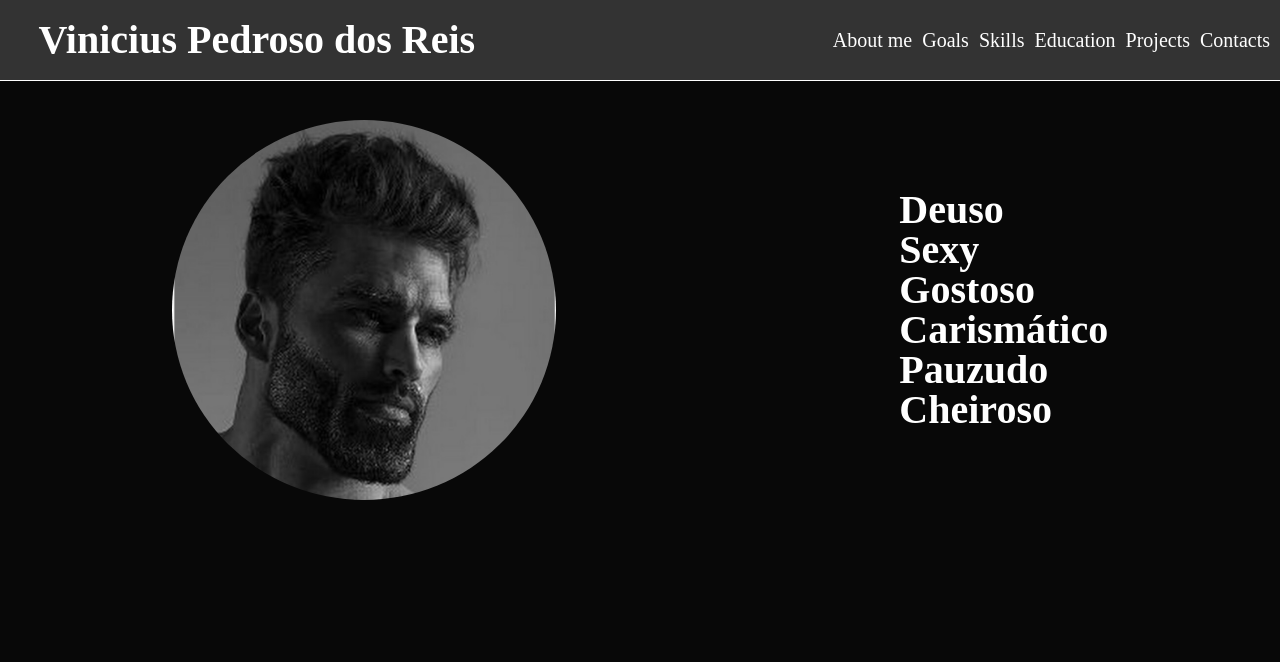
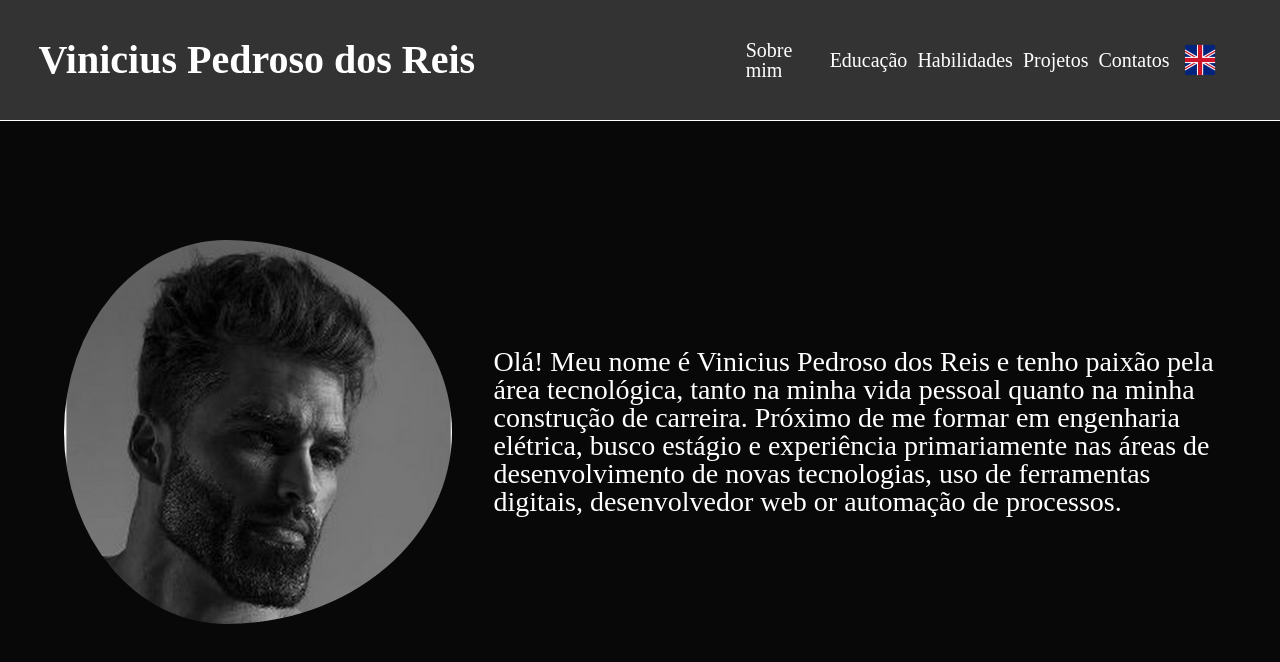
Before and after one commit to Vinicius-Pedroso/portfolio, a React (Create React App) app: page / in a window 1280 px wide. Shown: the top 662 px of the page. Built offline with nearby package versions, Linux system fonts and the light colour scheme.

Commit message:
About done and language

```diff
--- a/public/index.html
+++ b/public/index.html
@@ -15,5 +15,7 @@
   <body>
     <noscript>You need to enable JavaScript to run this app.</noscript>
     <div id="root"></div>
+    <script type="module" src="https://unpkg.com/ionicons@5.5.2/dist/ionicons/ionicons.esm.js"></script>
+    <script nomodule src="https://unpkg.com/ionicons@5.5.2/dist/ionicons/ionicons.js"></script>
   </body>
 </html>
--- a/src/App.js
+++ b/src/App.js
@@ -1,18 +1,29 @@
 import { createGlobalStyle } from "styled-components";
 import About from "./components/about";
+import Skills from "./components/skills";
 import Header from "./components/header";
+import Projects from "./components/projects";
+import Education from "./components/education";
+import Contacts from "./components/contacts";
 
-function App() {
+import {useState } from "react";
+
+export default function App() {
+
+  const [languageEnglish, setLanguageEnglish] = useState(true)
+
   return (
     <>
       <GlobalStyle/>
-      <Header/>
-      <About/>
+      <Header language={languageEnglish} setLanguage={setLanguageEnglish}/>
+      <About language={languageEnglish}/>
+      {/* <Education />
+      <Skills />
+      <Projects />
+      <Contacts /> */}
     </>
   );
 }
-
-export default App;
 
 const GlobalStyle = createGlobalStyle`
   *{
@@ -23,6 +34,5 @@ const GlobalStyle = createGlobalStyle`
   }
   body{
     background-color: #080808;
-    font-family: "Lato", sans-serif;
   }
 `;
--- a/src/components/about.js
+++ b/src/components/about.js
@@ -1,42 +1,50 @@
 import styled from "styled-components";
-// import chad from '../public/assets/chad.jpg';
 
-export default function About() {
+export default function About({language}) {
   return (
     <Container>
         <img src="/assets/chad.png" alt="Chad"></img>
         <div>
-        <h1>Deuso</h1>
-        <h1>Sexy</h1>
-        <h1>Gostoso</h1>
-        <h1>Carismático</h1>
-        <h1>Pauzudo</h1>
-        <h1>Cheiroso</h1>
+            {language ? <>
+                <h1>Olá! Meu nome é Vinicius Pedroso dos Reis e tenho paixão pela área tecnológica,
+            tanto na minha vida pessoal quanto na minha construção de carreira. Próximo de
+            me formar em engenharia elétrica, busco estágio e experiência primariamente nas
+            áreas de desenvolvimento de novas tecnologias, uso de ferramentas digitais, desenvolvedor web or
+            automação de processos.</h1>
+            </> :
+            <>
+                <h1>Hello! My name is Vinicius Pedroso dos Reis and I'm passionate about technology for both, my professional life and my personal as well.
+            Graduating soon in Electrical Engineering at USP, I'm currently searching for a Job or a Intership in any technological field, but mostly
+            in research & development of new technology, working with digital tools, web development or process automation</h1>
+            </>}
         </div>
-
     </Container>
   );
 }
 
 
 const Container = styled.div`
+    height: 60vh;
     width: 100%;
     display: flex;
     justify-content: space-around;
     align-items: center;
-    padding-top: 120px;
+    padding-top: 15%;
     background-color: #080808;
 
     img {
-        height: 30%;
-        width: 30%;
+        padding-left: 5%;
+        height: 80%;
+        width: 80%;
         border: none;
         border-radius: 100%;
     }
 
     h1{
-        font-size: 40px;
-        font-weight: 700;
+        padding-left: 5%;
+        padding-right: 5%;
+        font-size: 28px;
+        font-weight: 400;
         font-family: 'Times New Roman', Times, serif;
         color: white;
     }
--- /dev/null
+++ b/src/components/contacts.js
@@ -0,0 +1,41 @@
+import styled from "styled-components";
+
+export default function Contacts() {
+  return (
+    <Container>
+        <h1>Contacts</h1>
+        <h2>Ganhar dinheiro, tomar café e jogar smash</h2>
+
+    </Container>
+  );
+}
+
+
+const Container = styled.div`
+    height: auto;
+    width: 100%;
+    display: flex;
+    flex-direction: column;
+    align-items: center;
+    background-color: #080808;
+
+    h1{
+        padding-top: 10vh;
+        font-size: 40px;
+        font-weight: 700;
+        font-family: 'Times New Roman', Times, serif;
+        color: white;
+    }
+
+    div {
+        display: flex;
+    }
+
+    h2 {
+        padding-top: 5vh;
+        font-size: 20px;
+        font-weight: 400;
+        font-family: 'Times New Roman', Times, serif;
+        color: white;
+    }
+`
--- /dev/null
+++ b/src/components/education.js
@@ -0,0 +1,42 @@
+import styled from "styled-components";
+
+export default function Education() {
+  return (
+    <Container>
+        <h1>Education</h1>
+        <h2>Ganhar dinheiro, tomar café e jogar smash</h2>
+
+    </Container>
+  );
+}
+
+
+const Container = styled.div`
+    height: 85vh;
+    width: 100%;
+    margin-top: 5%;
+    display: flex;
+    flex-direction: column;
+    align-items: center;
+    background-color: #333333;
+
+    h1{
+        padding-top: 10vh;
+        font-size: 40px;
+        font-weight: 700;
+        font-family: 'Times New Roman', Times, serif;
+        color: white;
+    }
+
+    div {
+        display: flex;
+    }
+
+    h2 {
+        padding-top: 5vh;
+        font-size: 20px;
+        font-weight: 400;
+        font-family: 'Times New Roman', Times, serif;
+        color: white;
+    }
+`
--- a/src/components/header.js
+++ b/src/components/header.js
@@ -1,23 +1,35 @@
 import styled from "styled-components"
 
-export default function Header() {
+export default function Header({language, setLanguage}) {
   return (
     <Container>
         <h1>Vinicius Pedroso dos Reis</h1>
-        <div>
-            <h2>About me</h2>
-            <h2>Goals</h2>
+        {language? <>
+            <div>
+            <h2>Sobre mim</h2>
+            <h2>Educação</h2>
+            <h2>Habilidades</h2>
+            <h2>Projetos</h2>
+            <h2>Contatos</h2>
+            <img src="/assets/england.png" alt="england logo" onClick={() => setLanguage(false)}/>
+            </div>
+        </> :
+        <>
+            <div>
+            <h2>About</h2>
             <h2>Skills</h2>
             <h2>Education</h2>
             <h2>Projects</h2>
             <h2>Contacts</h2>
-        </div>
+            <img src="/assets/brasil.png" alt="brasil logo" onClick={() => setLanguage(true)}/>
+            </div>
+        </>}
     </Container>
   );
 }
 
 const Container = styled.div`
-    height: 80px;
+    height: 15vh;
     width: 100%;
     border-bottom: 1px solid white;
     display: flex;
@@ -36,13 +48,39 @@ const Container = styled.div`
 
     div {
         display: flex;
+        padding-right: 5%;
     }
 
     h2 {
-        padding: 35px 10px 35px 0px;
+        display: flex;
+        align-items: center;
+        padding-left: 10px;
         font-size: 20px;
         font-weight: 400;
         font-family: 'Times New Roman', Times, serif;
         color: white;
+
+    }
+
+    h2:hover {
+        color: #f1c40f;
+        cursor: pointer;
+    }
+
+    img {
+        padding: 35px 0px 35px 3%;
+        width: 32px;
+        height: 32px;
+    }
+    img:hover {
+        cursor: pointer;
     }
 `
+
+
+// {language ? <>
+
+// </> :
+// <>
+
+// </>}
--- /dev/null
+++ b/src/components/projects.js
@@ -0,0 +1,42 @@
+import styled from "styled-components";
+
+export default function Projects() {
+  return (
+    <Container>
+        <h1>Projects</h1>
+        <h2>Ganhar dinheiro, tomar café e jogar smash</h2>
+
+    </Container>
+  );
+}
+
+
+const Container = styled.div`
+    height: 85vh;
+    width: 100%;
+    margin-top: 5%;
+    display: flex;
+    flex-direction: column;
+    align-items: center;
+    background-color: #333333;
+
+    h1{
+        padding-top: 10vh;
+        font-size: 40px;
+        font-weight: 700;
+        font-family: 'Times New Roman', Times, serif;
+        color: white;
+    }
+
+    div {
+        display: flex;
+    }
+
+    h2 {
+        padding-top: 5vh;
+        font-size: 20px;
+        font-weight: 400;
+        font-family: 'Times New Roman', Times, serif;
+        color: white;
+    }
+`
--- /dev/null
+++ b/src/components/skills.js
@@ -0,0 +1,41 @@
+import styled from "styled-components";
+
+export default function Skills() {
+  return (
+    <Container>
+        <h1>Skills</h1>
+        <h2>Ganhar dinheiro, tomar café e jogar smash</h2>
+
+    </Container>
+  );
+}
+
+
+const Container = styled.div`
+    height: 85vh;
+    width: 100%;
+    display: flex;
+    flex-direction: column;
+    align-items: center;
+    background-color: #080808;
+
+    h1{
+        padding-top: 10vh;
+        font-size: 40px;
+        font-weight: 700;
+        font-family: 'Times New Roman', Times, serif;
+        color: white;
+    }
+
+    div {
+        display: flex;
+    }
+
+    h2 {
+        padding-top: 5vh;
+        font-size: 20px;
+        font-weight: 400;
+        font-family: 'Times New Roman', Times, serif;
+        color: white;
+    }
+`
```
Also changed, not shown: public/assets/brasil.png (added), public/assets/england.png (added).
